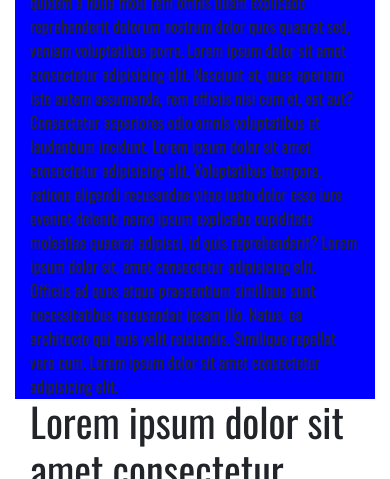
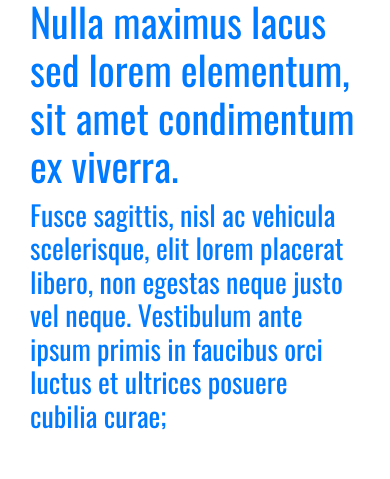
Before and after one commit to hyperxpizza/rewolucjacompl, a Django app: page / in a window 390 px wide. Shown: the part 399-878 px from the top of the page. Run offline with Django 3.2, Linux system fonts and the light colour scheme; data comes from the database, SQL or seed files in the repository; both versions use the stored data as it was after the commit; parts of the project's set-up code (start-up, migrations or seed data) failed here and were passed over; some libraries are stand-ins or nearby versions.

Commit message:
index update

```diff
--- a/rewolucja/rewolucja/settings.py
+++ b/rewolucja/rewolucja/settings.py
@@ -179,7 +179,7 @@ from easy_thumbnails.conf import Settings as thumbnail_settings
 THUMBNAIL_PROCESSORS = (
     'image_cropping.thumbnail_processors.crop_corners',
 ) + thumbnail_settings.THUMBNAIL_PROCESSORS
-
+IMAGE_CROPPING_THUMB_SIZE = (1000, 500)
 #Newsletetr/Sendgrid
 FROM_EMAIL = 'newsletter@rewolucja.com.pl'
 SENDGRID_API_KEY = os.environ.get("SENDGRID_API_KEY")
--- a/rewolucja/website/models.py
+++ b/rewolucja/website/models.py
@@ -21,7 +21,7 @@ class Post(models.Model):
     subtitle = models.TextField(null=True, blank=True, verbose_name="Podtytuł(Opcjonalnie)")
     text = models.TextField(verbose_name="Treść Posta")
     image = models.ImageField(upload_to ='uploads/articles/thumbnails', null=False, verbose_name="Zdjęcie")
-    post_thumbnail = ImageRatioField('image', '800x300', size_warning=True, verbose_name="Miniaturka 800x300")
+    post_thumbnail = ImageRatioField('image', '900x450', size_warning=True, verbose_name="Miniaturka 800x300")
     tags = TaggableManager(verbose_name="tagi")
     status = models.CharField(max_length=100, choices=STATUS_CHOICE, verbose_name="Status publikacji", default="draft")
     slug = models.SlugField(max_length=250, unique=True, null=False)
@@ -38,7 +38,7 @@ class Post(models.Model):
         return self.title
 
     def get_absolute_url(self):
-        return reverse('website:post', args=[self.slug])
+        return reverse('website:post_detail', args=[self.slug])
 
     #def save(self, *args, **kwargs):
     #    if self.status == 'published':
--- a/rewolucja/website/templates/website/index.html
+++ b/rewolucja/website/templates/website/index.html
@@ -1,22 +1,41 @@
 {% extends 'base.html' %}
 {% load static %}
+{% load thumbnail %}
 {% block css_files %}
     <link rel="stylesheet" href="{% static 'css/index_styles.css' %}">
 {% endblock %}
 {% block content %}
+
     <!--Main post -->
-    <div class="container-fluid">
+    <div class="container-fluid" id="mainPost">
+        <a href="{{ main_post.get_absolute_url }}">
+            <div class="row align-items-center">
+                    <div class="col-md-8">
+                        <img src="{% thumbnail main_post.image 900x450 box=main_post.post_thumbnail crop detail %}" alt="" class="img-fluid">
+                    </div>
+                    <div class="col-md-4">
+                        <h1>{{ main_post.title }}</h1>
+                        <h3>{{ main_post.subtitle }}</h3>
+                    </div>
+            </div>
+        </a>
+    </div>
+
+    <!--Featured posts-->
+    <div class="container-fluid" id="featuredPosts" style="padding-top: 40px;">
         <div class="row">
-            <div class="col-md-7" style="background-color: blue;">
-                Lorem ipsum dolor sit amet consectetur adipisicing elit. Pariatur ipsa odio explicabo ullam veniam autem iusto voluptas! Illo, repellendus sint? Dolores, corporis pariatur accusamus temporibus in perspiciatis itaque et deleniti. Lorem ipsum dolor sit amet consectetur adipisicing elit. Vel ratione, repellendus corrupti modi, libero quaerat recusandae, enim architecto laboriosam optio esse laborum deleniti magnam odio autem officiis. Illo, omnis officia. Lorem ipsum dolor sit, amet consectetur adipisicing elit. Provident, autem ab. Libero quidem a nulla modi rem omnis ullam explicabo reprehenderit dolorum nostrum dolor quos quaerat sed, veniam voluptatibus porro. Lorem ipsum dolor sit amet consectetur adipisicing elit. Nesciunt at, quas aperiam iste autem assumenda, rem officiis nisi cum et, est aut? Consectetur asperiores odio omnis voluptatibus et laudantium incidunt. Lorem ipsum dolor sit amet consectetur adipisicing elit. Voluptatibus tempora, ratione eligendi recusandae vitae iusto dolor esse iure eveniet deleniti nemo ipsum explicabo cupiditate molestiae quaerat adipisci, id quis reprehenderit? Lorem ipsum dolor sit, amet consectetur adipisicing elit. Officiis ad quos atque praesentium similique sunt necessitatibus recusandae ipsam illo. Natus, ea architecto qui quis velit reiciendis. Similique repellat vero cum. Lorem ipsum dolor sit amet consectetur adipisicing elit.
+            {% for post in featured_posts %}
+            <div class="col-md-4">
+                <a href="{{ post.get_absolute_url }}">
+                    <img src="{% thumbnail post.image 900x450 box=post.post_thumbnail crop detail %}" alt="" class="img-fluid">
+                    <h1>{{post.title}}</h1>
+                </a>
             </div>
-            <div class="col-md-5">
-                <h1>Lorem ipsum dolor sit amet consectetur adipisicing elit. Modi, a expedita laudantium consequatur optio rerum autem? Cum ducimus consequuntur illum consequatur nemo ut fugit</h1>
-            </div>
+            {% endfor %}
         </div>
     </div>
-    <!--Featured posts-->
-    <div class="container-fluid" style="margin-top: 100px; background-color: aquamarine;">
+
+    <div class="container-fluid" id="infinite-container">
         <div class="infinite-container">
         {% for post in posts %}
             <!--TODO: post styling on homepage-->
--- a/rewolucja/website/views.py
+++ b/rewolucja/website/views.py
@@ -14,9 +14,10 @@ def random_digits():
 
 def index(request):
     all_posts = Post.objects.filter(status="published").order_by('-created_at')
-    main_post = None
+    main_post = all_posts[0]
+    featured_posts = all_posts [1:4]
 
-    post_list = all_posts
+    post_list = all_posts[4:0]
 
     page = request.GET.get('page', 1)
     paginator = Paginator(post_list, 3)
@@ -29,12 +30,14 @@ def index(request):
 
     context = {
         'posts': posts,
-        'main_post': main_post
+        'main_post': main_post,
+        'featured_posts': featured_posts,
+        'posts': posts
     }
     return render(request, 'website/index.html', context)
 
 def post_detail(request, slug):
-    post = get_object_or_404(Post, slug)
+    post = get_object_or_404(Post, slug=slug)
 
     #increment hits counter
     post.hits += 1
```
Also changed, not shown: rewolucja/db.sqlite3, rewolucja/website/migrations/0006_auto_20201120_2220.py (added).
